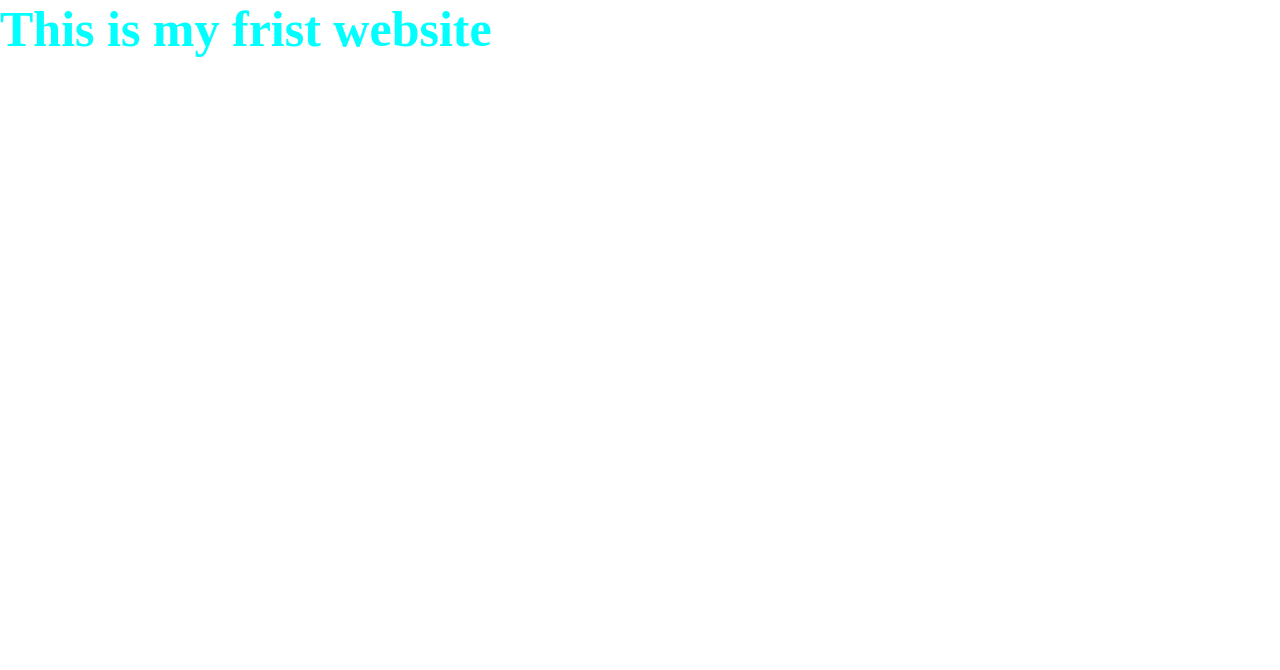
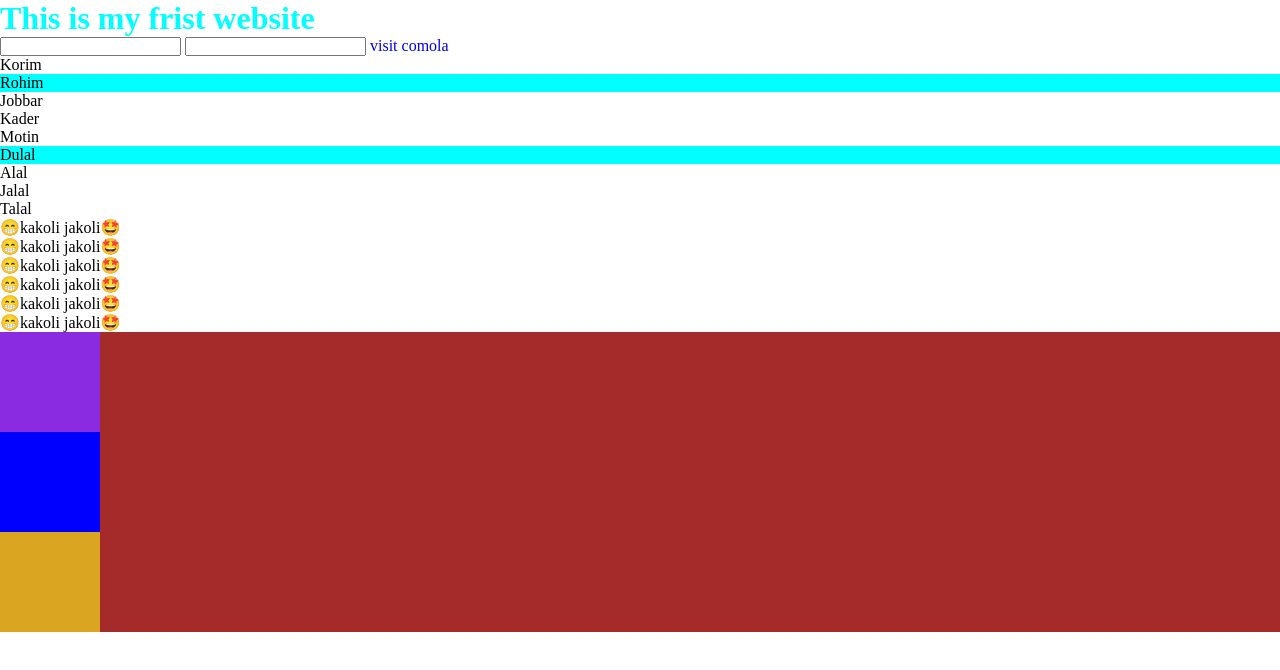
Before and after one commit to Sahadat43/My-website, a plain HTML site: page index.html in a window 1280 px wide. Drawn offline with Linux system fonts and the light colour scheme.

Commit message:
todays practise

```diff
--- a/index.html
+++ b/index.html
@@ -11,6 +11,32 @@
 
     <body>
         <h1>This is my frist website</h1>
+        <input type="text">
+        <input type="text">
+        <a href="https://www.google.com/url?sa=t&rct=j&q=&esrc=s&source=web&cd=&cad=rja&uact=8&ved=2ahUKEwjPrrqo2NL4AhUBSGwGHZc3CcQQFnoECAMQAw&url=https%3A%2F%2Fbn.wikipedia.org%2Fwiki%2F%25E0%25A6%25AC%25E0%25A6%25BE%25E0%25A6%2582%25E0%25A6%25B2%25E0%25A6%25BE%25E0%25A6%25A6%25E0%25A7%2587%25E0%25A6%25B6_%25E0%25A6%25AA%25E0%25A7%258D%25E0%25A6%25B0%25E0%25A6%25A4%25E0%25A6%25BF%25E0%25A6%25A6%25E0%25A6%25BF%25E0%25A6%25A8&usg=AOvVaw1h9IT4l0w_jLW_Am5yj7kP">visit</a>
+        <a href="https://www.google.com/url?sa=t&rct=j&q=&esrc=s&source=web&cd=&cad=rja&uact=8&ved=2ahUKEwjjvLDN2NL4AhUeRmwGHZyOA-4QFnoECEMQAQ&url=https%3A%2F%2Fwww.biathlonworld.com%2Fathlete%2Fcomola-samuela%2FBTITA23004199801&usg=AOvVaw2yR6gO4_B4iAdwk1Cdj92P">comola</a>
+        <ul>
+            <li>Korim</li>
+            <li>Rohim</li>
+            <li>Jobbar</li>
+            <li>Kader</li>
+            <li>Motin</li>
+            <li>Dulal</li>
+            <li>Alal</li>
+            <li>Jalal</li>
+            <li>Talal</li>
+        </ul>
+        <p>kakoli jakoli</p>
+        <p>kakoli jakoli</p>
+        <p>kakoli jakoli</p>
+        <p>kakoli jakoli</p>
+        <p>kakoli jakoli</p>
+        <p>kakoli jakoli</p>
+        <div id="container">
+            <div class="div1"></div>
+            <div class="div2"></div>
+            <div class="div3"></div>
+        </div>
     </body>
 
 </html>
--- a/style.css
+++ b/style.css
@@ -3,15 +3,20 @@
     padding: 0;
     box-sizing: border-box;
     text-decoration: none;
-    color: #0000;
 }
 
 h1 {
     color: goldenrod;
     transition: 1s all ease-in-out;
 }
-
-h1:hover {
-    color: aqua;
-    font-size: 50px;
-}
+h1:hover{color: aqua;}
+input:focus{width: 200px;color: goldenrod;font-size: 20px;}
+a:visited{color: blueviolet;}
+a:active{color: black;}
+li:nth-child(4n+2){background-color: aqua;}
+p::before{content: 	"\1F601";}
+p::after{content: "\1F929";}
+#container{background-color: brown;width: 100%;height: 300px;}
+.div1{background-color: blueviolet;width: 100px;height: 100px;}
+.div2{background-color: blue;width: 100px;height: 100px;position: static;left: 100px;}
+.div3{background-color: goldenrod;width: 100px;height: 100px;}
```
